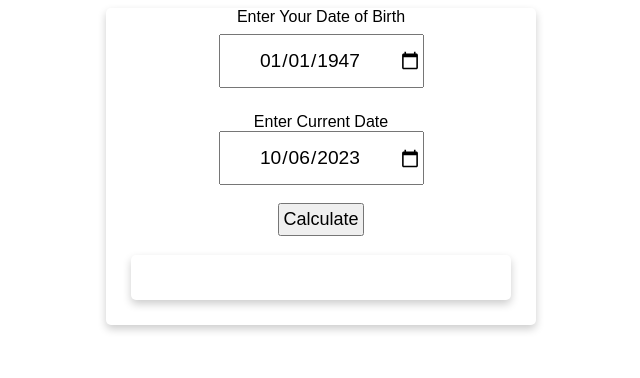
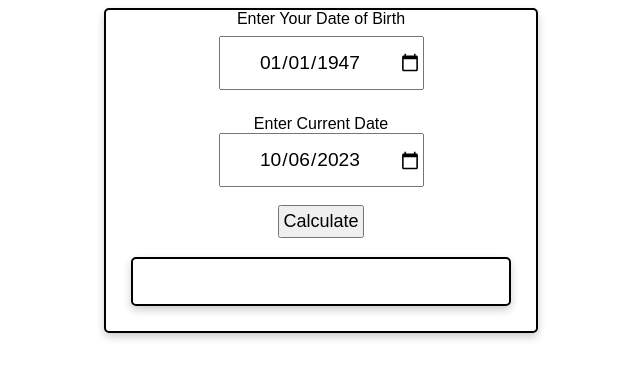
Before and after one commit to assamcareer/Age-Calculator, a plain HTML site: page index.html in a window 1280 px wide. Shown: the whole page, without its empty margins (319-959 px from the left). Drawn offline with Linux system fonts and the light colour scheme.

Commit message:
Update style.css

```diff
--- a/style.css
+++ b/style.css
@@ -15,6 +15,7 @@ body {
 	margin: auto;
 	padding: 2%;
 	padding-top: 0%;
+	border: 2px solid #000000;
 }
 
 header {
@@ -66,4 +67,5 @@ p {
 	padding: 5%;
 	padding-top: 7%;
 	font-size: larger;
+	border: 2px solid #000000;
 }
```
